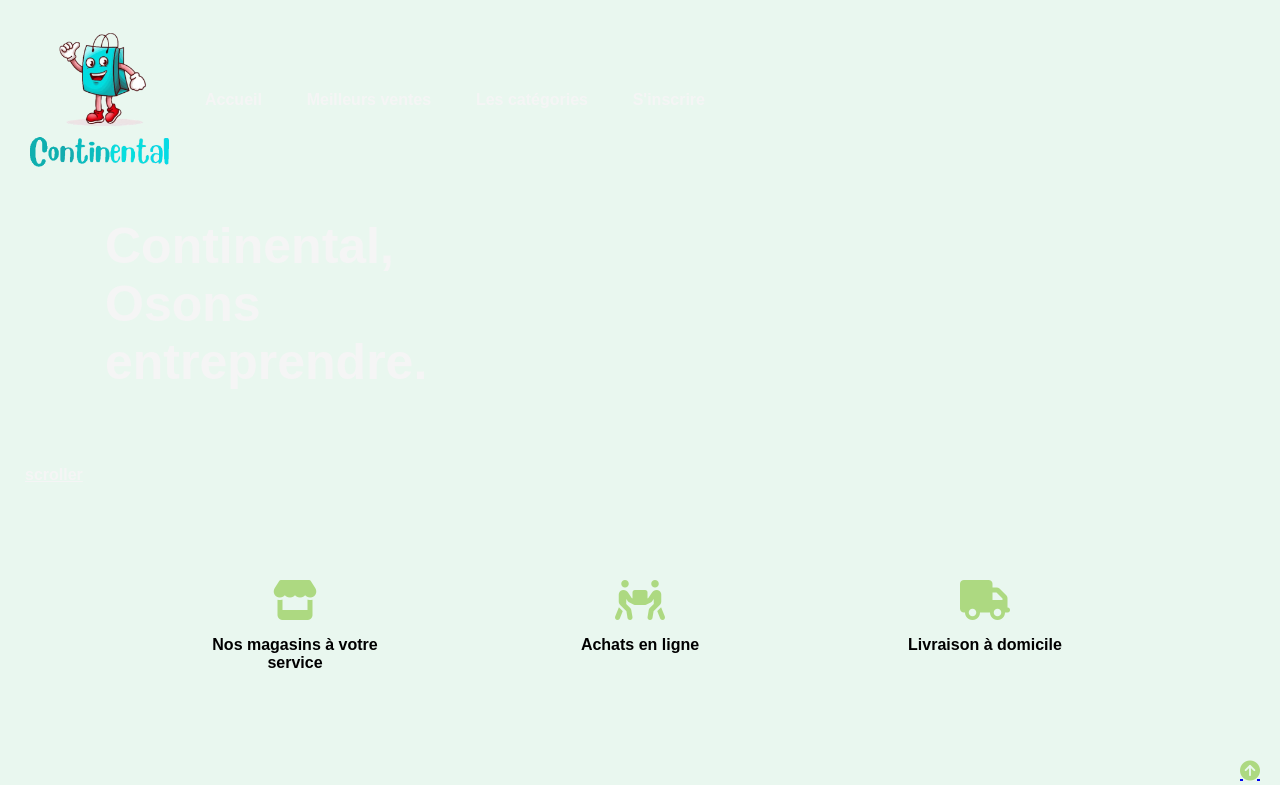
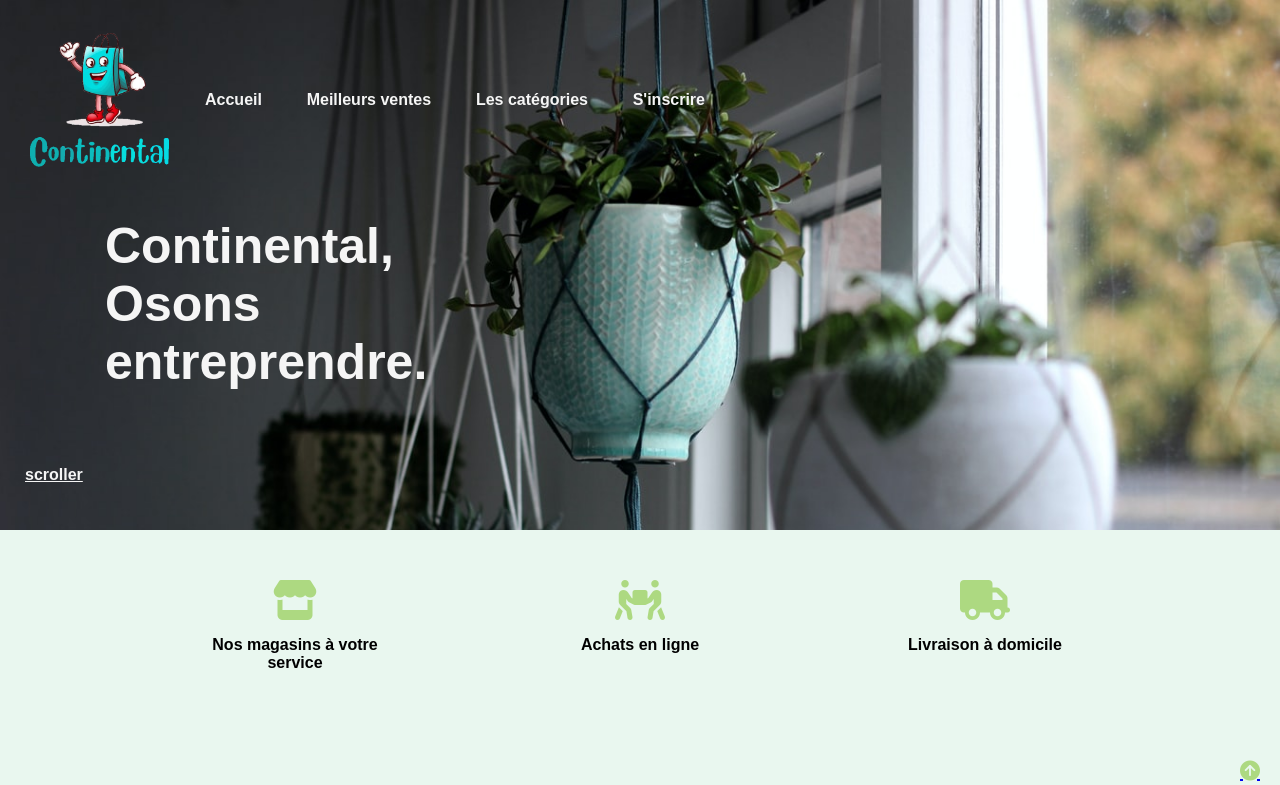
Before and after one commit to Denversity/Denversity.github.io, a plain HTML site: page index.html in a window 1280 px wide. Shown: the top 785 px of the page. Drawn offline with Linux system fonts and the light colour scheme; some icons are missing; files whose address does not match are found by name.

Commit message:
Update style.css

```diff
--- a/style.css
+++ b/style.css
@@ -19,7 +19,7 @@ header.header img {
     width: 150px;
 }
 section.top-page {
-    background: url(images/3.jpg);
+    background: url(3.jpg);
     background-size: cover;
     height: 60vh;
     padding: 25px;
```
